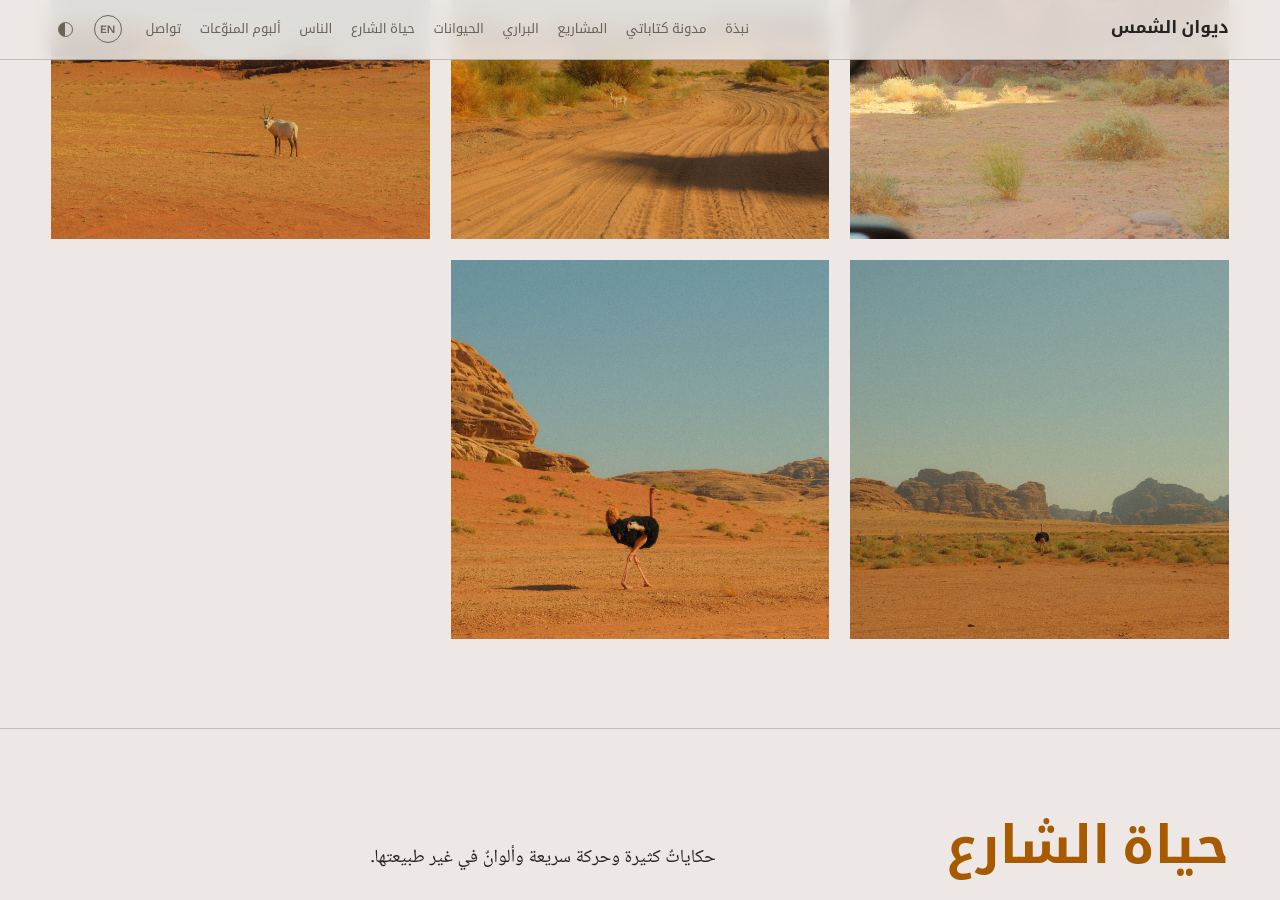
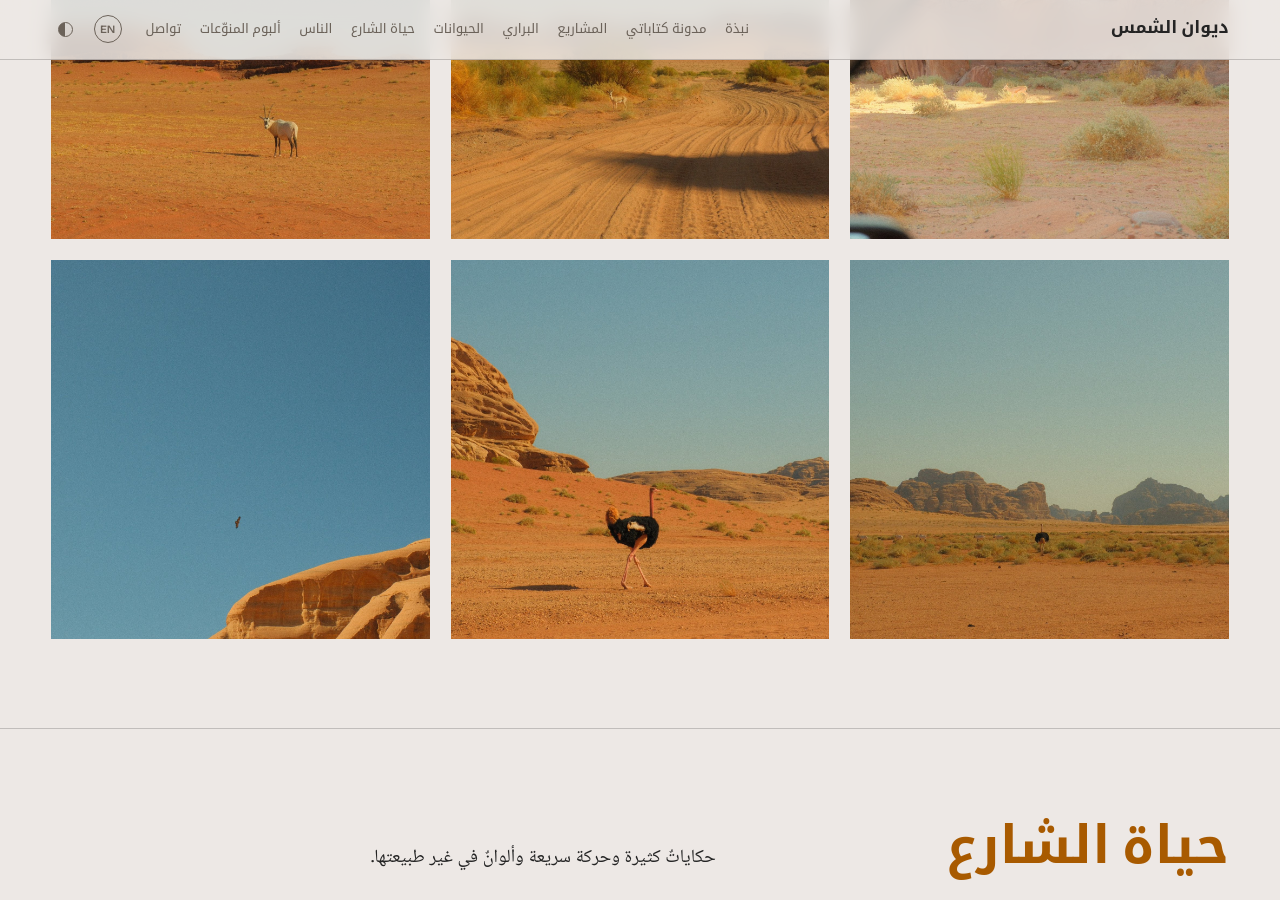
Before and after one commit to hamadalsheail/hamadalsheail.github.io, a Jekyll site: the page built from photography.html, in a window 1280 px wide and 900 px high, scrolled down 6075 px. Built offline with Jekyll 4.4.1, drawn with Linux system fonts in a browser that asks for light colours; a script that is not in the unit is left out.

Commit message:
Animals: add a twelfth photograph to fill the grid
Co-Authored-By: Claude Opus 5.5 <noreply@anthropic.com>
Claude-Session: https://claude.ai/code/session_01W8yLvbBSbhchjtCJiDFrRB

```diff
--- a/photography.html
+++ b/photography.html
@@ -138,6 +138,7 @@ permalink: /photography.html
       <figure><img src="img/animals-9.jpg" alt="An Arabian oryx alone on an open orange plain beneath a sandstone ridge" loading="lazy" width="1400" height="1400"></figure>
       <figure><img src="img/animals-10.jpg" alt="An ostrich walking toward the camera beside a line of oryx on a desert plain" loading="lazy" width="1400" height="1400"></figure>
       <figure><img src="img/animals-11.jpg" alt="An ostrich crossing red sand below a weathered sandstone outcrop" loading="lazy" width="1400" height="1400"></figure>
+      <figure><img src="img/animals-12.jpg" alt="A bird of prey soaring in a clear blue sky above the edge of a sandstone outcrop" loading="lazy" width="1400" height="1400"></figure>
     </div>
   </section>
 
```
Also changed, not shown: img/animals-12.jpg (added).
